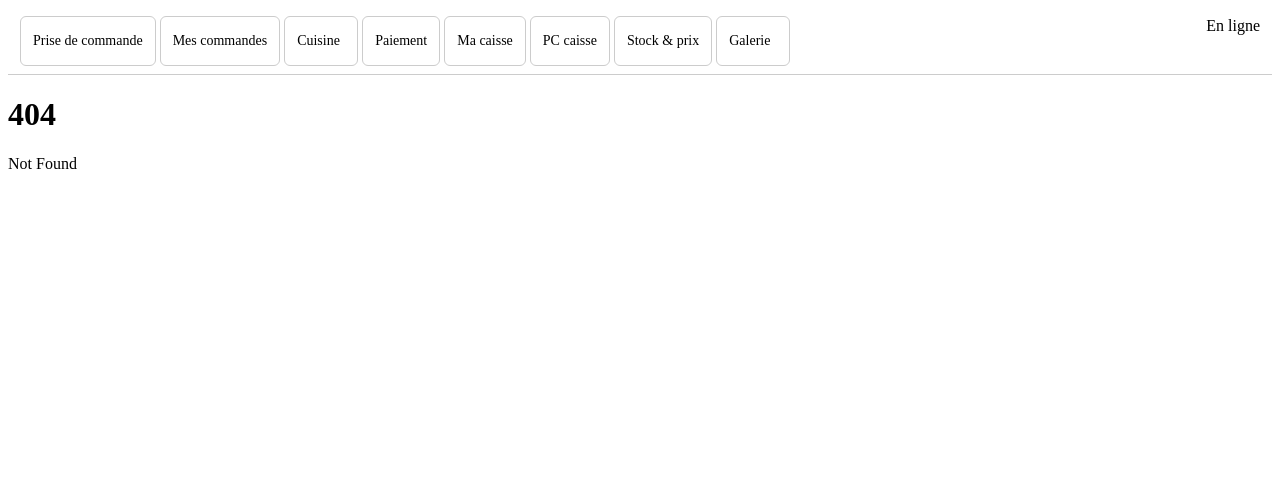
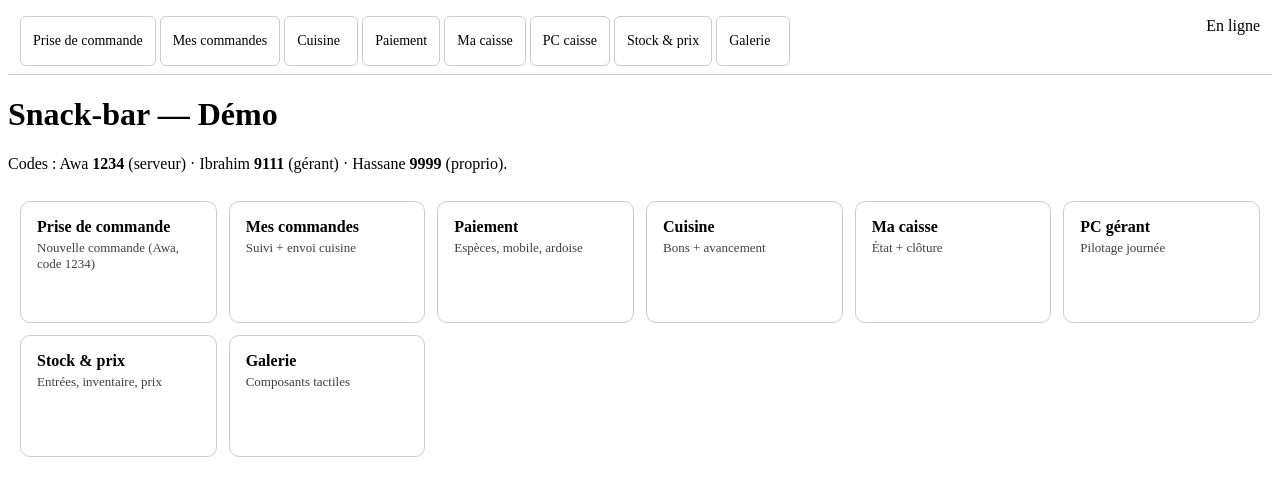
Before and after one commit to TomkerDev/gestiondesnack-bar, a SvelteKit app in the folder app/: page / in a window 1280 px wide. Before the commit this address had no page. Shown: the top 496 px of the page. Built offline with nearby package versions, Linux system fonts and the light colour scheme.

Commit message:
feat(demo): page accueil + script lancement demo (serveur 8080 + front 5173)

```diff
--- /dev/null
+++ b/app/src/routes/+page.svelte
@@ -0,0 +1,27 @@
+<!-- Accueil démo : aiguillage tactile vers les écrans. -->
+<script>
+  const ECRANS = [
+    ["/commande", "Prise de commande", "Nouvelle commande (Awa, code 1234)"],
+    ["/commandes", "Mes commandes", "Suivi + envoi cuisine"],
+    ["/paiement", "Paiement", "Espèces, mobile, ardoise"],
+    ["/cuisine", "Cuisine", "Bons + avancement"],
+    ["/ma-caisse", "Ma caisse", "État + clôture"],
+    ["/pc", "PC gérant", "Pilotage journée"],
+    ["/pc/stock", "Stock & prix", "Entrées, inventaire, prix"],
+    ["/galerie", "Galerie", "Composants tactiles"]
+  ];
+</script>
+<h1>Snack-bar — Démo</h1>
+<p>Codes : Awa <b>1234</b> (serveur) · Ibrahim <b>9111</b> (gérant) · Hassane <b>9999</b> (proprio).</p>
+<nav class="grille" aria-label="Écrans">
+  {#each ECRANS as [href, titre, desc]}
+    <a class="carte zone-tactile" {href}><b>{titre}</b><span>{desc}</span></a>
+  {/each}
+</nav>
+<style>
+  .grille { display: grid; grid-template-columns: repeat(auto-fill, minmax(180px, 1fr)); gap: 12px; padding: 12px; }
+  .carte { border: 1px solid var(--bordure, #ccc); border-radius: 10px; padding: 16px;
+           display: flex; flex-direction: column; gap: 4px; text-decoration: none; color: inherit;
+           min-height: 88px; }
+  .carte span { font-size: 13px; opacity: .75; }
+</style>
```
Also changed, not shown: 1 other file (tests, documents, lock files or other folders).
